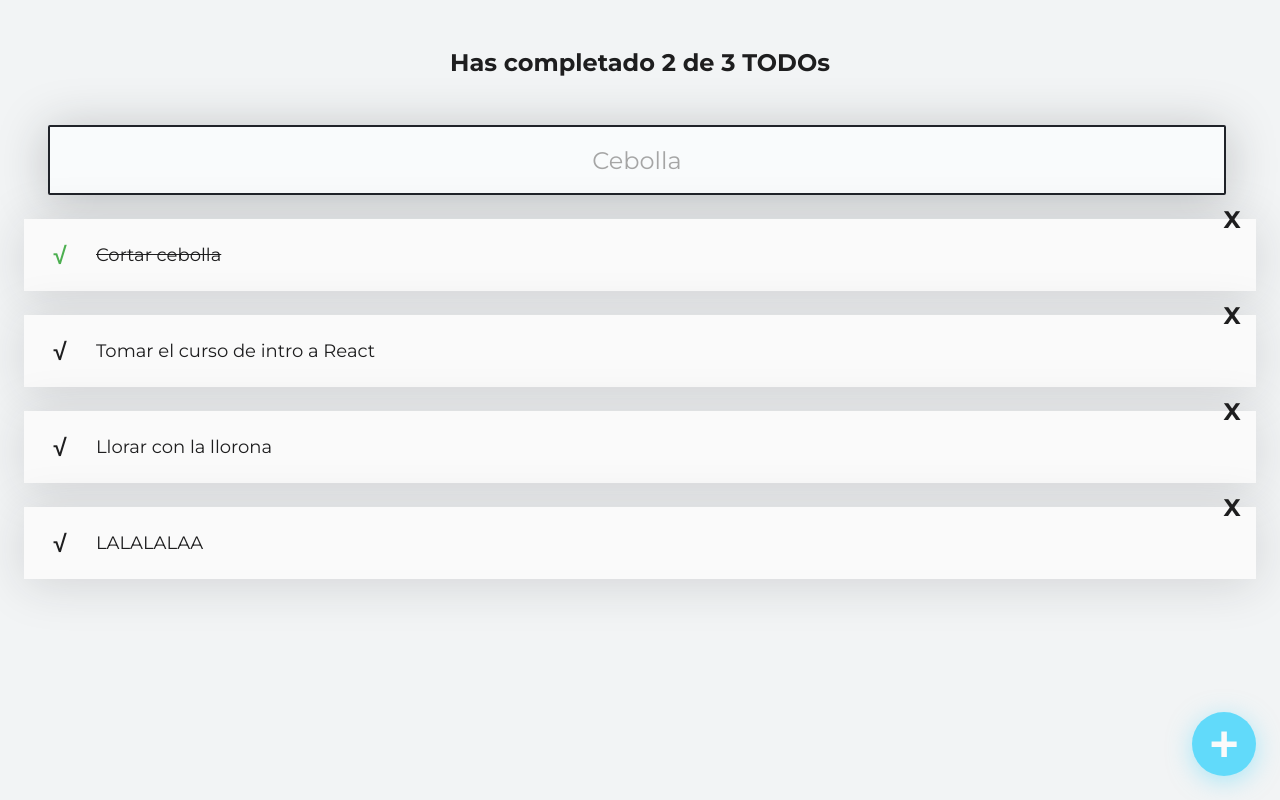
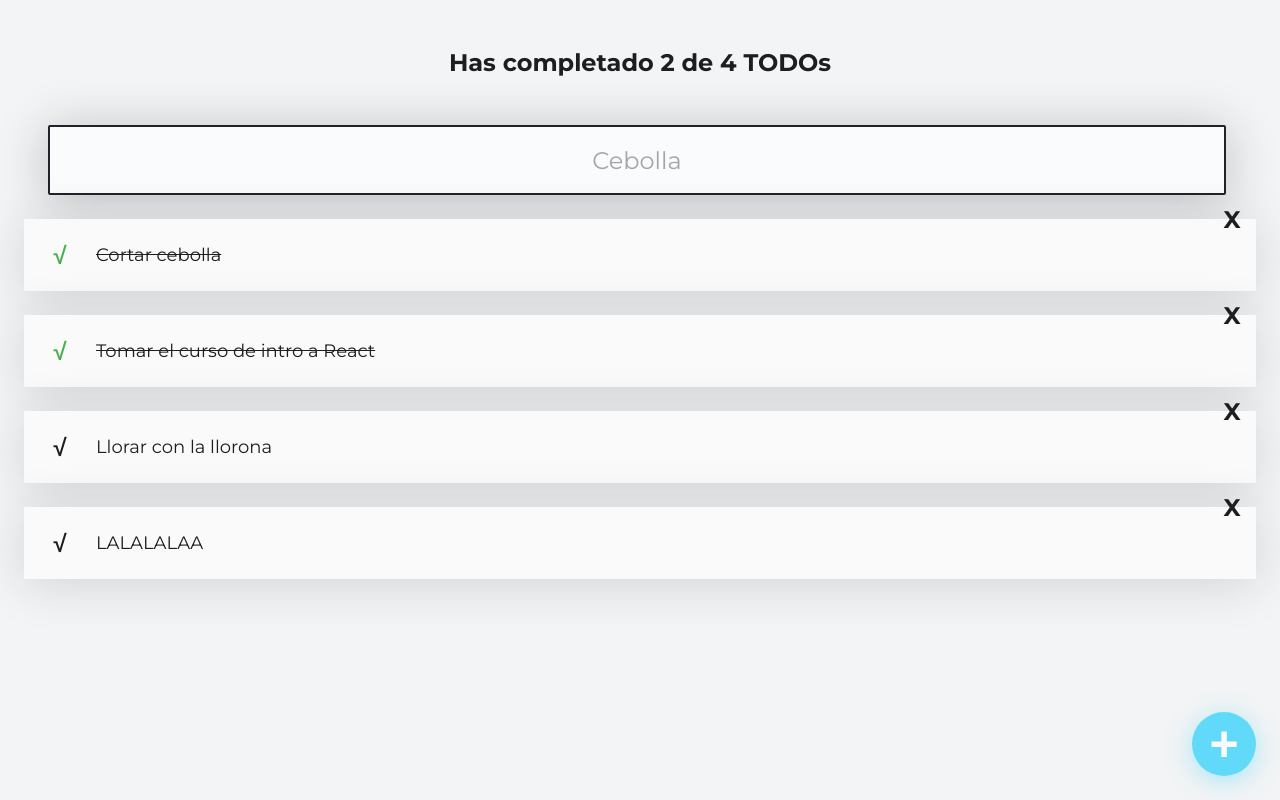
Before and after one commit to noe1984/taskManager, a React (Create React App) app: page / in a window 1280 px wide. Built offline with nearby package versions, Linux system fonts and the light colour scheme.

Commit message:
filter todos

```diff
--- a/src/App.js
+++ b/src/App.js
@@ -6,21 +6,44 @@
 import { CreateTodoButton } from './CreateTodoButton';
 // import './App.css';
 
-const todos = [
+const defaultTodos = [
   { text: 'Cortar cebolla', completed: true },
-  { text: 'Tomar el curso de intro a React', completed: false },
+  { text: 'Tomar el curso de intro a React', completed: true },
   { text: 'Llorar con la llorona', completed: false },
   { text: 'LALALALAA', completed: false },
 ];
 
 function App() {
+  const [todos, setTodos] = React.useState(defaultTodos)
+  const [searchValue, setSearchValue] = React.useState('')
+  const completedTodos = todos.filter(todo => todo.completed == true).length
+  const totalTodos = todos.length
+
+  let searchedTodos = []
+
+  if (!searchValue.length>=1) {
+    searchedTodos = todos
+  } else {
+    searchedTodos = todos.filter(todo => {
+      let searchText = searchValue.toLowerCase()
+      let todoText = todo.text.toLowerCase()
+      return todoText.includes(searchText)
+    })
+  }
+
   return (
     <React.Fragment>
-      <TodoCounter />
-      <TodoSearch />
+      <TodoCounter
+        completed={completedTodos}
+        total={totalTodos}
+      />
+      <TodoSearch
+        searchValue={searchValue}
+        setSearchValue={setSearchValue}
+      />
 
       <TodoList>
-        {todos.map(todo => (
+        {searchedTodos.map(todo => (
           <TodoItem
             key={todo.text}
             text={todo.text}
--- a/src/TodoCounter.js
+++ b/src/TodoCounter.js
@@ -1,9 +1,9 @@
 import React from 'react';
 import './TodoCounter.css';
 
-function TodoCounter() {
+function TodoCounter({completed, total}) {
   return (
-    <h2 className="TodoCounter">Has completado 2 de 3 TODOs</h2>
+    <h2 className="TodoCounter">Has completado {completed} de {total} TODOs</h2>
   );
 }
 
--- a/src/TodoSearch.js
+++ b/src/TodoSearch.js
@@ -1,11 +1,9 @@
 import React from 'react';
 import './TodoSearch.css';
 
-function TodoSearch() {
-  const [searchValue, setSearchValue] = React.useState('')
+function TodoSearch({searchValue, setSearchValue}) {
 
   const onSearchValueChange = e => setSearchValue(e.target.value)
-
 
   return (
     <input
```
Also changed, not shown: basic_react.txt.
